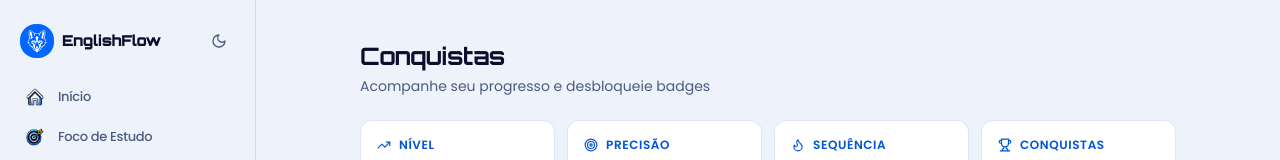
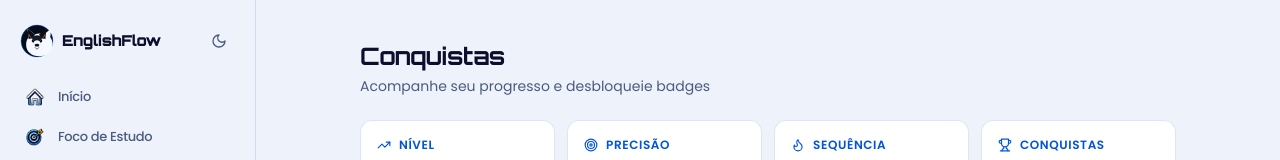
Before and after one commit to joaoeduardopacau-ux/EnglishFlow, a React (Vite) app: page /achievements in a window 1280 px wide. Shown: the top 160 px of the page. Built offline with nearby package versions, Linux system fonts and the light colour scheme; no server answers; the database is empty; sample sign-in values are in the browser's storage.

Commit message:
Replace old logo with wolf-guara identity

```diff
--- a/src/components/Logo.jsx
+++ b/src/components/Logo.jsx
@@ -1,27 +1,32 @@
-// Wordmark oficial "SINCERAMENTE EnglishFlow"
-// Uso: <Logo size={40} /> ou <Logo variant="wordmark" />
-//  - variant="icon" (padrão): quadrado com carinha do leopardo
-//  - variant="wordmark": lockup horizontal completo
-
+// Identidade principal: rosto minimalista de lobo-guará.
 export default function Logo({ size = 40, variant = 'icon', className = '' }) {
   if (variant === 'wordmark') {
     return (
-      <img
-        src="/wordmark.png"
-        alt="Sinceramente EnglishFlow"
-        className={`h-auto w-auto ${className}`}
-        style={{ height: size }}
-      />
+      <div className={`flex items-center gap-2 ${className}`} style={{ height: size }}>
+        <WolfMark size={size} />
+        <div className="leading-none">
+          <span className="block text-[10px] font-semibold tracking-[0.24em] text-white/80">SINCERAMENTE</span>
+          <span className="block text-[17px] font-black tracking-tight text-white">English<span className="text-[#FF7A18]">Flow</span></span>
+        </div>
+      </div>
     )
   }
+  return <WolfMark size={size} className={className} />
+}
+
+function WolfMark({ size = 40, className = '' }) {
   return (
-    <img
-      src="/icon-source.png"
-      alt="EnglishFlow"
-      width={size}
-      height={size}
-      className={`rounded-2xl object-cover ${className}`}
-      style={{ width: size, height: size }}
-    />
+    <svg viewBox="0 0 100 100" width={size} height={size} className={className} fill="none" xmlns="http://www.w3.org/2000/svg" aria-label="EnglishFlow">
+      <circle cx="50" cy="50" r="47" fill="#050B18" stroke="#0066FF" strokeWidth="2" strokeOpacity="0.55"/>
+      <path d="M25 39 22 13l22 18c4-2 8-3 13-3s9 1 13 3l22-18-3 26c5 7 7 14 7 22 0 20-16 34-39 34S18 81 18 61c0-8 2-15 7-22Z" fill="#F5F8FF"/>
+      <path d="M25 39 22 13l22 18-6 11-13 2Zm50 0 3-26-22 18 6 11 13 2Z" fill="#0A0F18"/>
+      <path d="M35 39c5-4 10-6 15-6s10 2 15 6l-4 18c-2 9-6 15-11 21-5-6-9-12-11-21l-4-18Z" fill="#171D27"/>
+      <path d="M38 58c3-7 7-10 12-10s9 3 12 10l-4 18c-2 5-5 9-8 12-3-3-6-7-8-12l-4-18Z" fill="#F5F8FF"/>
+      <circle cx="38" cy="50" r="3.5" fill="#0A0F18"/><circle cx="62" cy="50" r="3.5" fill="#0A0F18"/>
+      <circle cx="39" cy="49" r="1" fill="#2997FF"/><circle cx="61" cy="49" r="1" fill="#2997FF"/>
+      <path d="M43 61c2-2 5-3 7-3s5 1 7 3l-2 5h-10l-2-5Z" fill="#0A0F18"/>
+      <path d="M45 70c2 2 3 3 5 3s3-1 5-3" stroke="#0A0F18" strokeWidth="2" strokeLinecap="round"/>
+      <path d="M31 39 27 32M69 39l4-7" stroke="#FF7A18" strokeWidth="2" strokeLinecap="round"/>
+    </svg>
   )
 }
```
